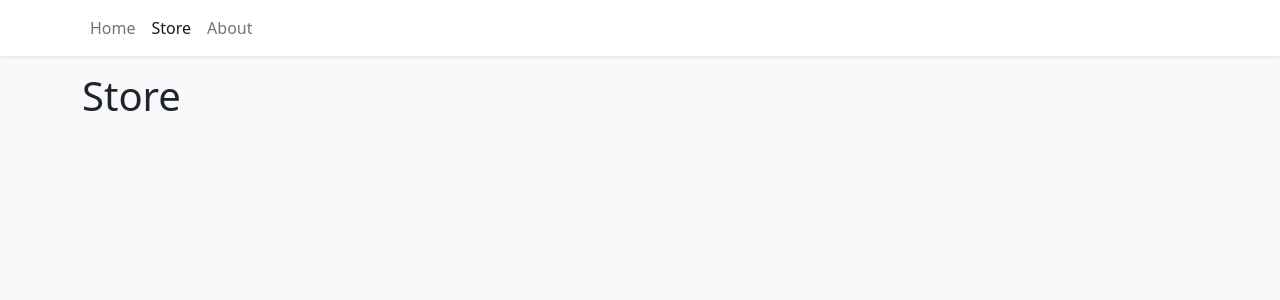
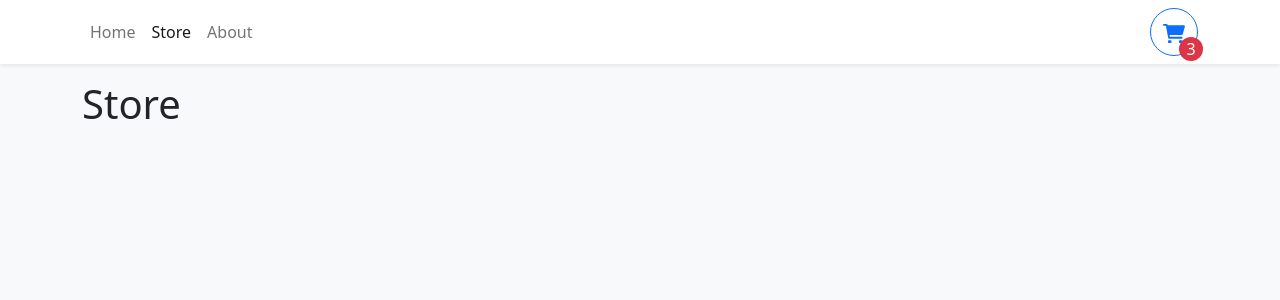
Before and after one commit to edo979/shopping-cart, a React (Vite) app: page /store in a window 1280 px wide. Shown: the top 300 px of the page. Built offline with nearby package versions, Linux system fonts and the light colour scheme.

Commit message:
finish navbar

```diff
--- a/src/components/Navbar.tsx
+++ b/src/components/Navbar.tsx
@@ -1,11 +1,11 @@
-import { Container, Navbar as NavbarBs, Nav } from 'react-bootstrap'
+import { Container, Navbar as NavbarBs, Nav, Button } from 'react-bootstrap'
 import { NavLink } from 'react-router-dom'
 
 export function Navbar() {
   return (
-    <NavbarBs className="bg-white shadow-sm mb-3">
+    <NavbarBs sticky="top" className="bg-white shadow-sm mb-3">
       <Container>
-        <Nav>
+        <Nav className="me-auto">
           <Nav.Link to="/" as={NavLink}>
             Home
           </Nav.Link>
@@ -16,6 +16,33 @@ export function Navbar() {
             About
           </Nav.Link>
         </Nav>
+        <Button
+          style={{ width: '3rem', height: '3rem', position: 'relative' }}
+          variant="outline-primary"
+          className="rounded-circle"
+        >
+          <svg
+            xmlns="http://www.w3.org/2000/svg"
+            viewBox="0 0 576 512"
+            fill="currentColor"
+          >
+            <path d="M96 0C107.5 0 117.4 8.19 119.6 19.51L121.1 32H541.8C562.1 32 578.3 52.25 572.6 72.66L518.6 264.7C514.7 278.5 502.1 288 487.8 288H170.7L179.9 336H488C501.3 336 512 346.7 512 360C512 373.3 501.3 384 488 384H159.1C148.5 384 138.6 375.8 136.4 364.5L76.14 48H24C10.75 48 0 37.25 0 24C0 10.75 10.75 0 24 0H96zM128 464C128 437.5 149.5 416 176 416C202.5 416 224 437.5 224 464C224 490.5 202.5 512 176 512C149.5 512 128 490.5 128 464zM512 464C512 490.5 490.5 512 464 512C437.5 512 416 490.5 416 464C416 437.5 437.5 416 464 416C490.5 416 512 437.5 512 464z" />
+          </svg>
+          <div
+            className="rounded-circle bg-danger d-flex justify-content-center align-items-center"
+            style={{
+              position: 'absolute',
+              width: '1.5rem',
+              height: '1.5rem',
+              bottom: '0',
+              right: '0',
+              translate: '25% 25%',
+              color: 'white',
+            }}
+          >
+            3
+          </div>
+        </Button>
       </Container>
     </NavbarBs>
   )
```
